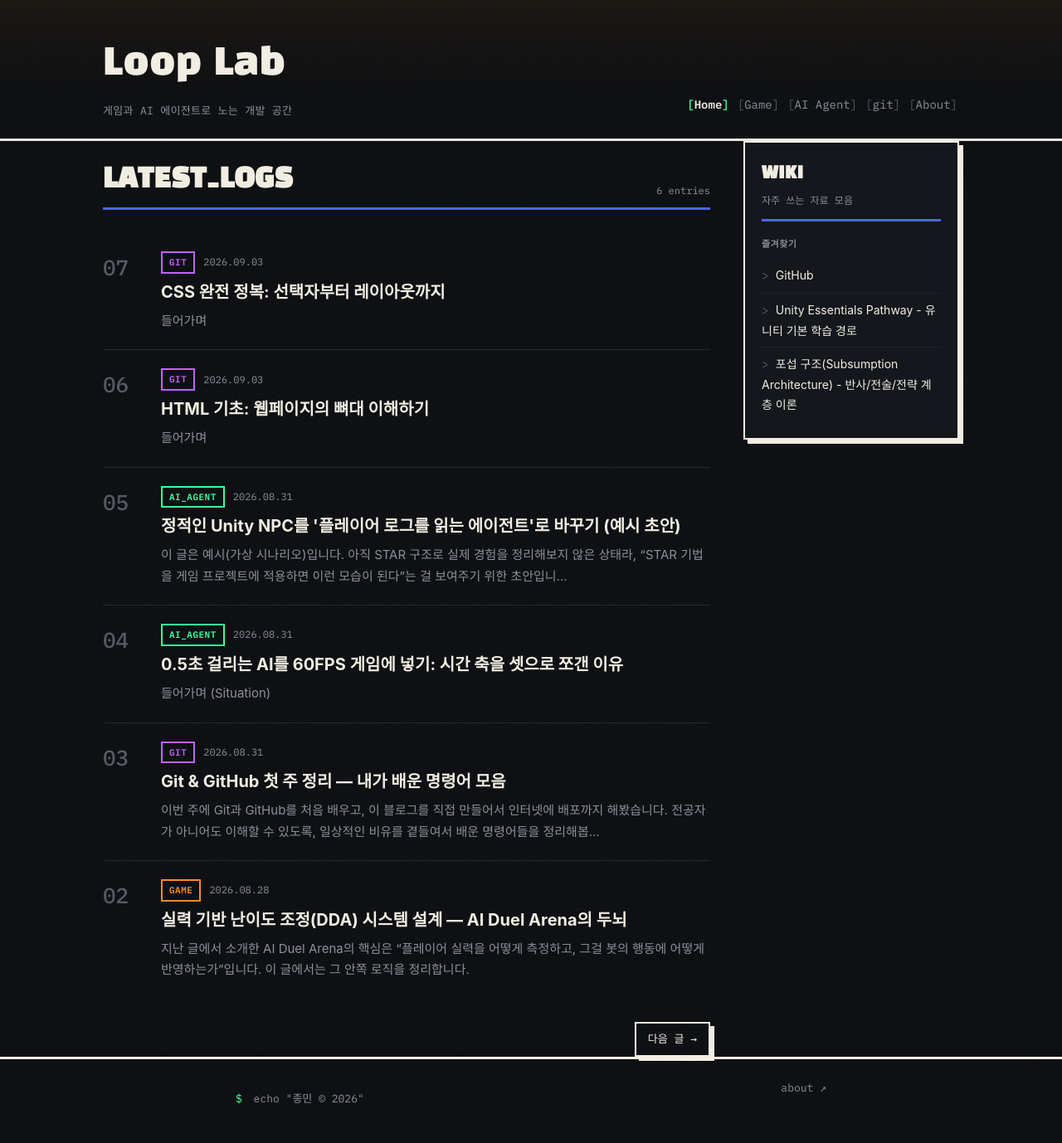
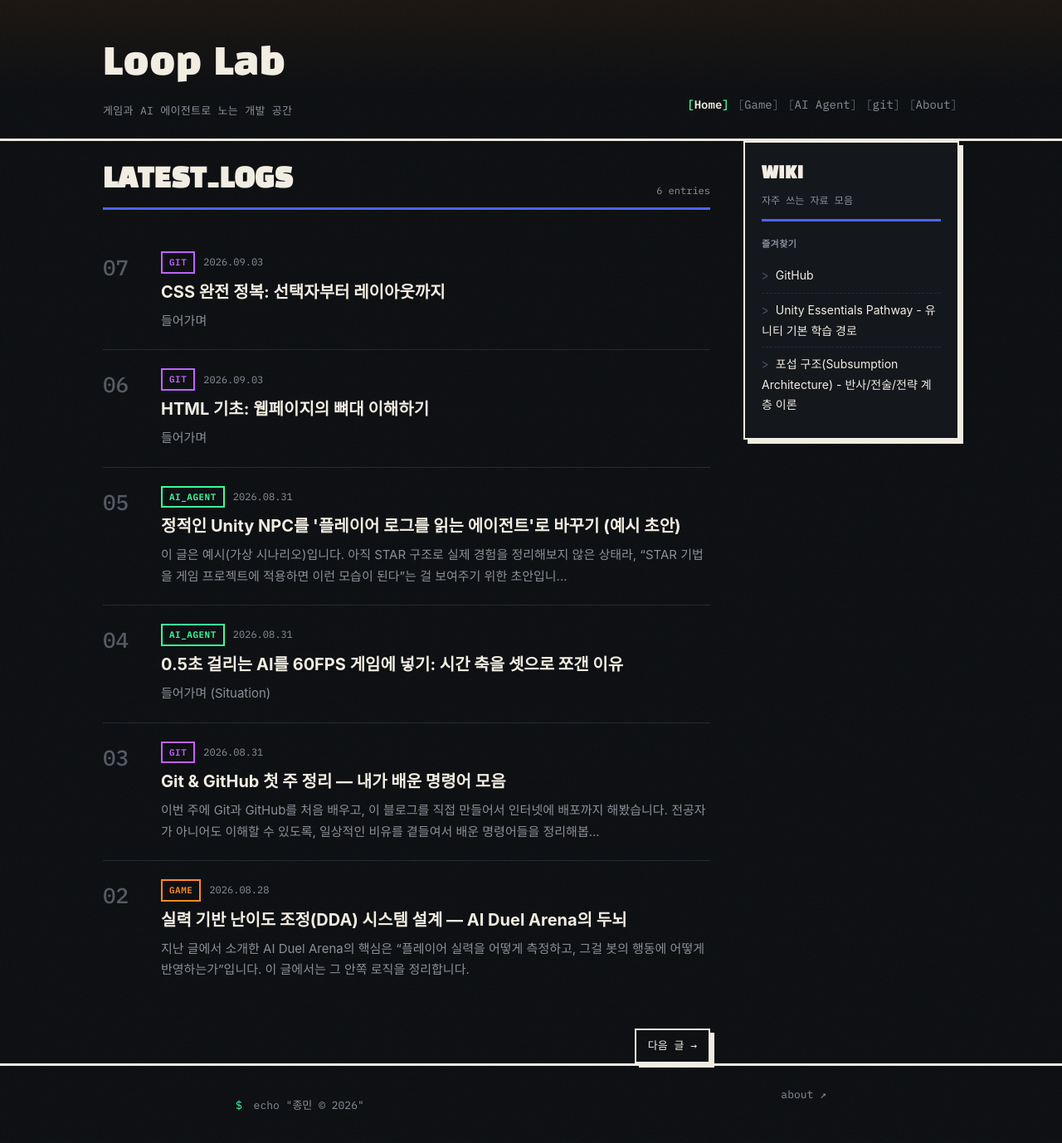
Before and after one commit to Lezo-Jong/my-blog, a Jekyll site: the page built from index.html, in a window 1280 px wide and 1397 px high. Shown: the top 1378 px of the window at 83% size. Built offline with Jekyll 4.4.1, drawn with Linux system fonts in a browser that asks for light colours; some web fonts are replaced; the list of posts is cut into pages by our own code.

Commit message:
no message

```diff
--- a/assets/css/style.css
+++ b/assets/css/style.css
@@ -221,7 +221,7 @@ main { position: relative; z-index: 3; padding: 48px 0 90px; }
   padding-bottom: 4px;
 }
 
-.post-list { list-style: none; margin: 0 0 28px 0; padding: 0; }
+.post-list { list-style: none; margin: 0 0 36px 0; padding: 0; }
 
 .post-card {
   --cat-accent: var(--accent-game);
```
